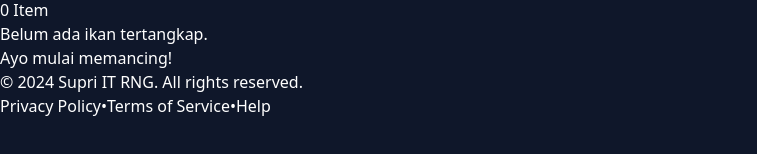
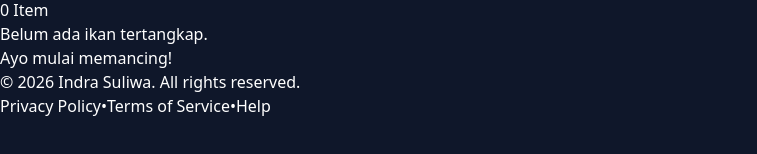
Before and after one commit to indrassuliwa1/gachagamefish, a React (Vite) app in the folder gacha-fish/: page / in a window 1280 px wide. Shown: the part 458-612 px from the top of the page, without its empty margins (0-757 px from the left). Built offline with nearby package versions, Linux system fonts and the light colour scheme.

Commit message:
first Nambah12345

```diff
--- a/gacha-fish/src/App.jsx
+++ b/gacha-fish/src/App.jsx
@@ -345,7 +345,7 @@ function App() {
       {/* --- FOOTER --- */}
       <footer className="w-full bg-[#202225] border-t border-white/5 py-8 mt-auto z-10">
         <div className="max-w-7xl mx-auto px-4 text-center">
-          <p className="text-gray-500 text-sm mb-2">&copy; 2024 <span className="text-indigo-400 font-bold">Supri IT RNG</span>. All rights reserved.</p>
+          <p className="text-gray-500 text-sm mb-2">&copy; 2026 <span className="text-indigo-400 font-bold">Indra Suliwa</span>. All rights reserved.</p>
           <div className="flex justify-center gap-4 text-xs text-gray-600">
             <a href="#" className="hover:text-indigo-400 transition-colors">Privacy Policy</a>
             <span>•</span>
```
